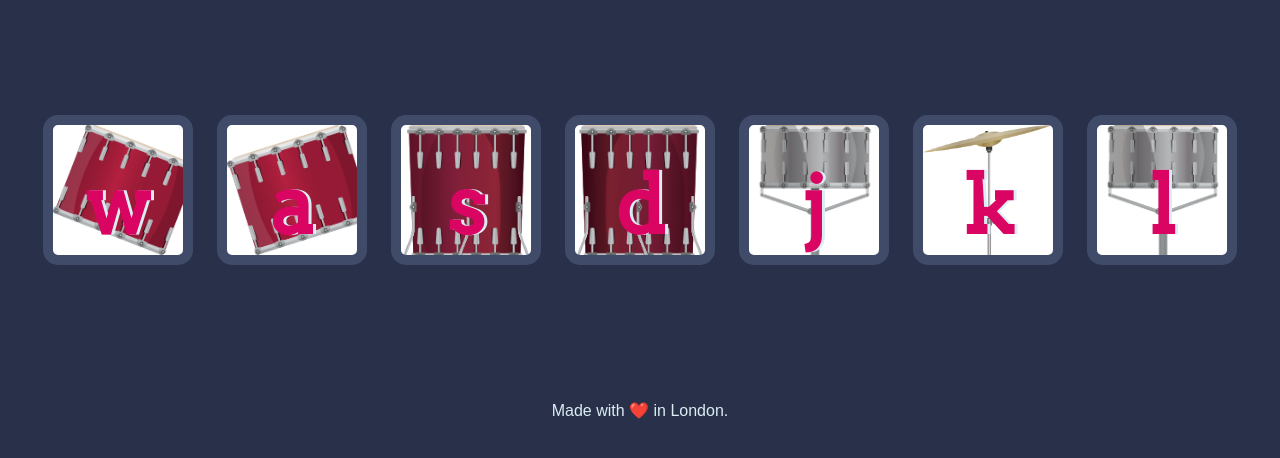
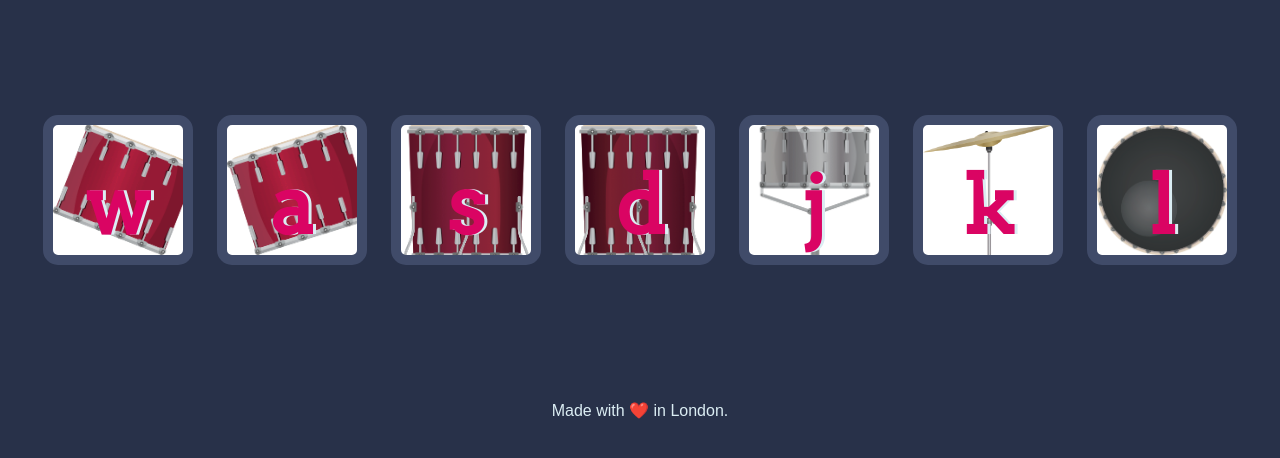
Before and after one commit to rushikeshmistari/Fullstack-Web-Developement, a plain HTML site: page Drum+Kit+Starting+Files/Drum Kit Starting Files/index.html in a window 1280 px wide. Shown: the part 174-632 px from the top of the page. Drawn offline with Linux system fonts and the light colour scheme.

Commit message:
Auto push: styles.css

```diff
--- a/Drum+Kit+Starting+Files/Drum Kit Starting Files/styles.css
+++ b/Drum+Kit+Starting+Files/Drum Kit Starting Files/styles.css
@@ -48,7 +48,7 @@ footer {
 
 }
 .l{
-  background-image: url('images/snare.png');
+  background-image: url('images/kick.png');
   background-size: cover;
 }
 
```
